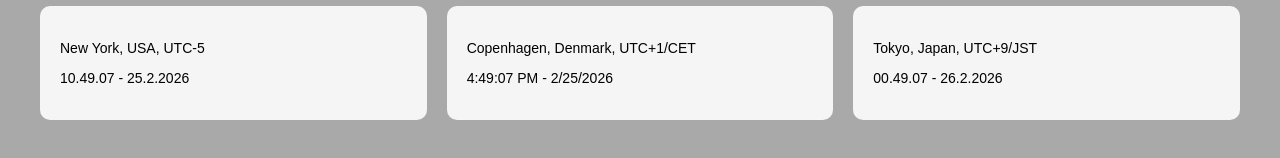
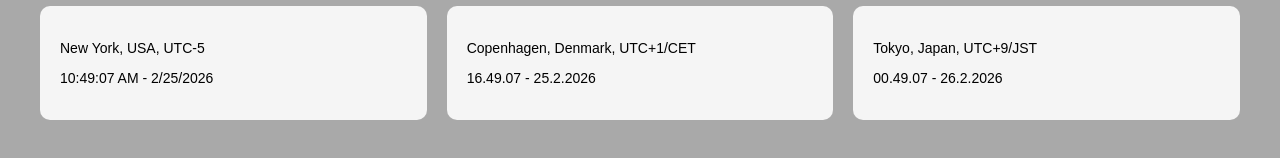
Before and after one commit to JoakimRSWasTaken/NodeJS-Time-Assignment, a website: page public/frontpage.html in a window 1280 px wide. Shown: the part 182-340 px from the top of the page. Drawn offline with Linux system fonts and the light colour scheme.

Commit message:
Rettet en lille fejl der viste DK tid i amerikansk format og omvendt for US time

```diff
--- a/app.js
+++ b/app.js
@@ -6,8 +6,6 @@ app.get('/', (req, res) => {
     res.sendFile(__dirname + '/public/frontpage.html');
 });
 
-
-
 app.listen(8080, () => {
     console.log('Server is running on port', 8080);
 });
--- a/public/frontpage.html
+++ b/public/frontpage.html
@@ -69,12 +69,12 @@
         const tokyoTimezone = document.getElementById('tokyo-timezone');
 
         function updateTimezones() {
-            const newYorkTime = new Date().toLocaleTimeString('da-DK', {timeZone: 'America/New_York'});
-            const newYorkDate = new Date().toLocaleDateString('da-DK', {timeZone: 'America/New_York'});
+            const newYorkTime = new Date().toLocaleTimeString('en-US', {timeZone: 'America/New_York'});
+            const newYorkDate = new Date().toLocaleDateString('en-US', {timeZone: 'America/New_York'});
             newYorkTimezone.textContent = newYorkTime + ' - ' + newYorkDate;
 
-            const copenhagenTime = new Date().toLocaleTimeString('en-US', {timeZone: 'Europe/Copenhagen'});
-            const copenhagenDate = new Date().toLocaleDateString('en-US', {timeZone: 'Europe/Copenhagen'});
+            const copenhagenTime = new Date().toLocaleTimeString('da-DK', {timeZone: 'Europe/Copenhagen'});
+            const copenhagenDate = new Date().toLocaleDateString('da-DK', {timeZone: 'Europe/Copenhagen'});
             copenhagenTimezone.textContent = copenhagenTime + ' - ' + copenhagenDate;
 
             const tokyoTime = new Date().toLocaleTimeString('da-DK', {timeZone: 'Asia/Tokyo'});
```
Also changed, not shown: 1 other file.
